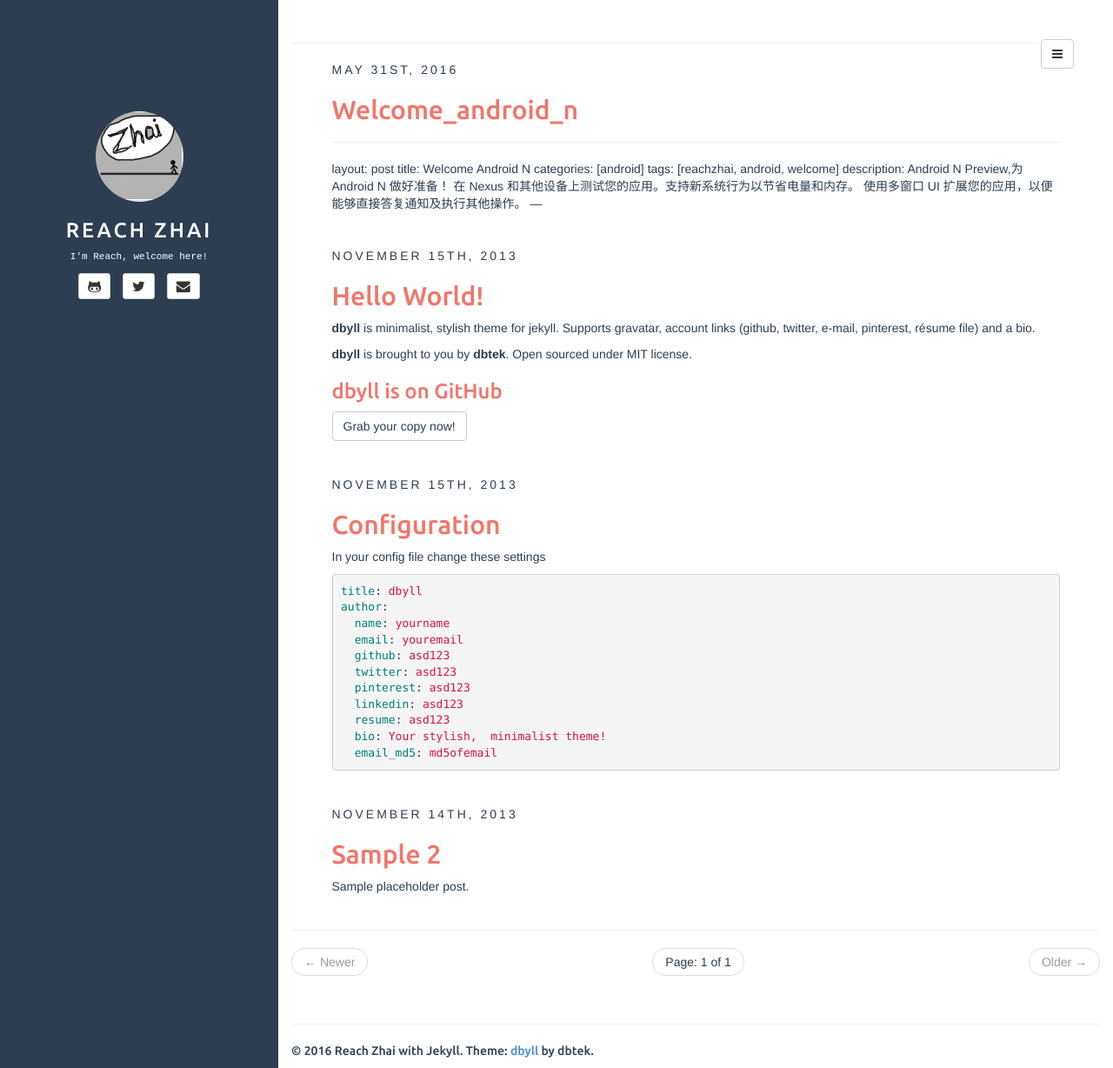
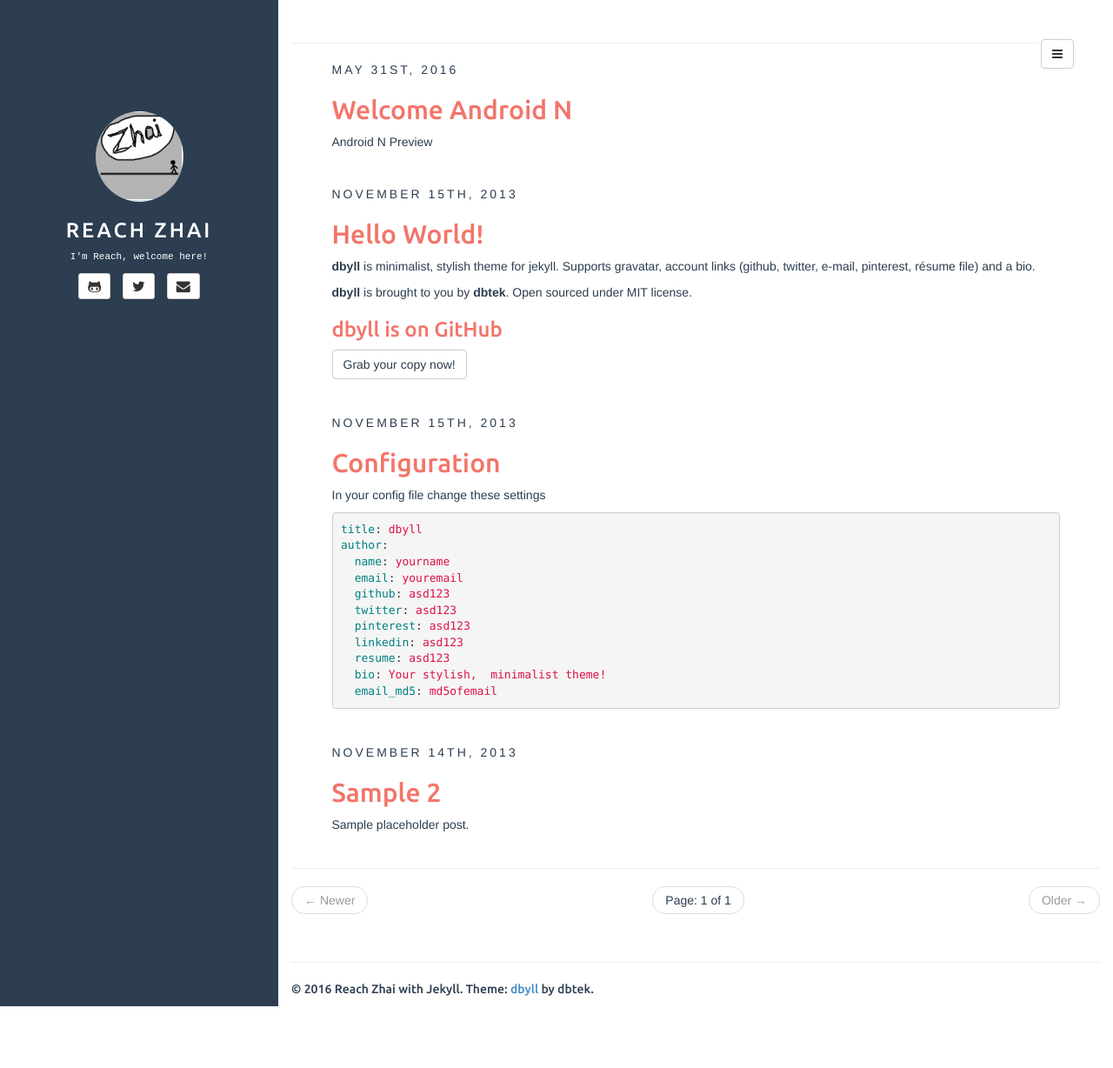
Before and after one commit to reachzhai/reachzhai.github.io, a Jekyll site: the page built from index.html, in a window 1280 px wide and 1228 px high. Shown: the whole window at 87% size. Built offline with Jekyll 4.4.1, drawn with Linux system fonts in a browser that asks for light colours; the list of posts is cut into pages by our own code.

Commit message:
modify android n

```diff
--- a/_posts/2016-05-31-Welcome_Android_N.md
+++ b/_posts/2016-05-31-Welcome_Android_N.md
@@ -3,8 +3,8 @@ layout: post
 title: Welcome Android N
 categories: [android]
 tags: [reachzhai, android, welcome]
-description: Android N Preview,为 Android N 做好准备！ 在 Nexus 和其他设备上测试您的应用。支持新系统行为以节省电量和内存。 使用多窗口 UI 扩展您的应用，以便能够直接答复通知及执行其他操作。
- ---
+description: Android N Preview
+---
 
 **N Developer Preview 从 2016 年 3 月 9 日开始使用，到向 AOSP 和 OEM 公开发布最终 Android N 时停止使用，预计将于 2016 年第三季度发布最终版本。**
 
@@ -24,7 +24,6 @@ description: Android N Preview,为 Android N 做好准备！ 在 Nexus 和其他
 N Developer Preview 包括您在各种使用不同屏幕尺寸、网络技术、CPU/GPU 芯片组和硬件架构的设备中测试现有应用所需的所有功能。
 
 **SDK 工具**
-
 您可通过 Android Studio 中的 SDK 管理器下载这些组件：
 
 > - N Developer Preview SDK 和工具
```
